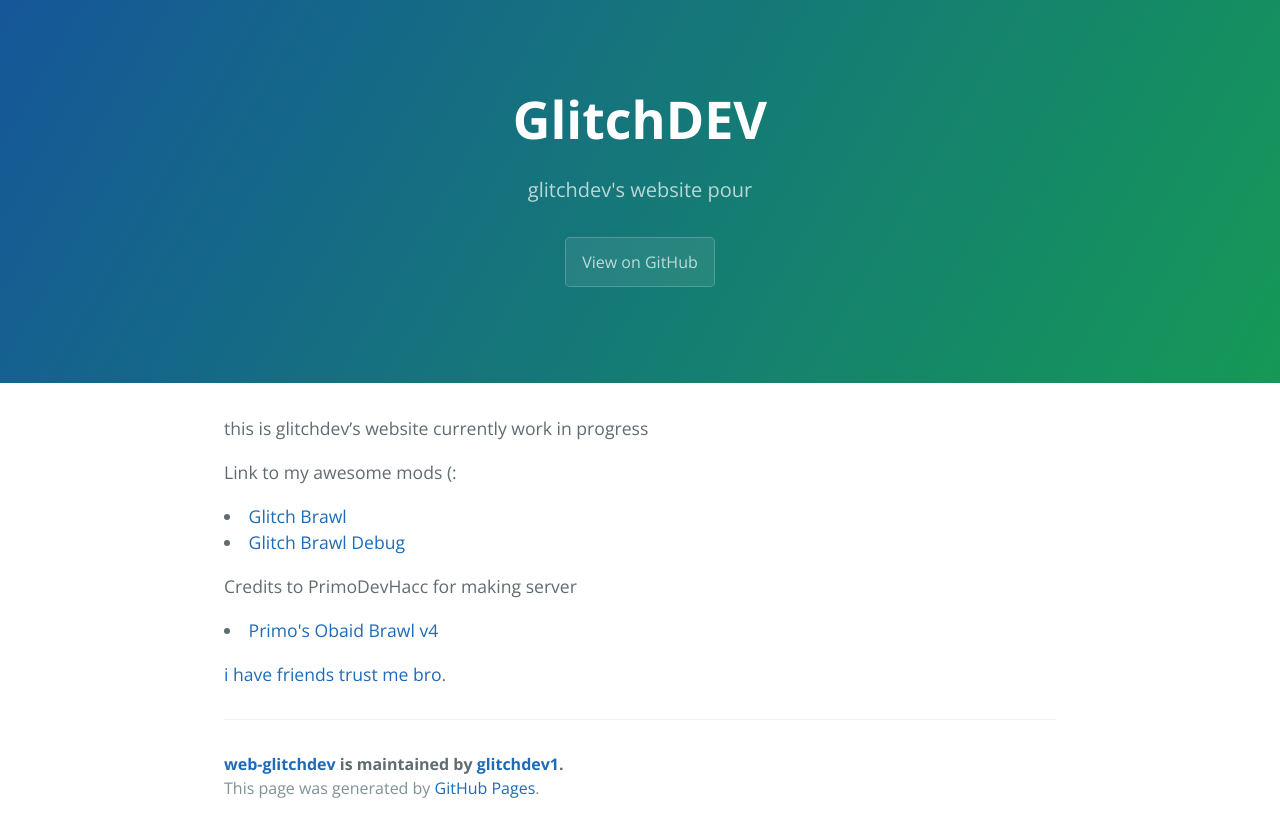
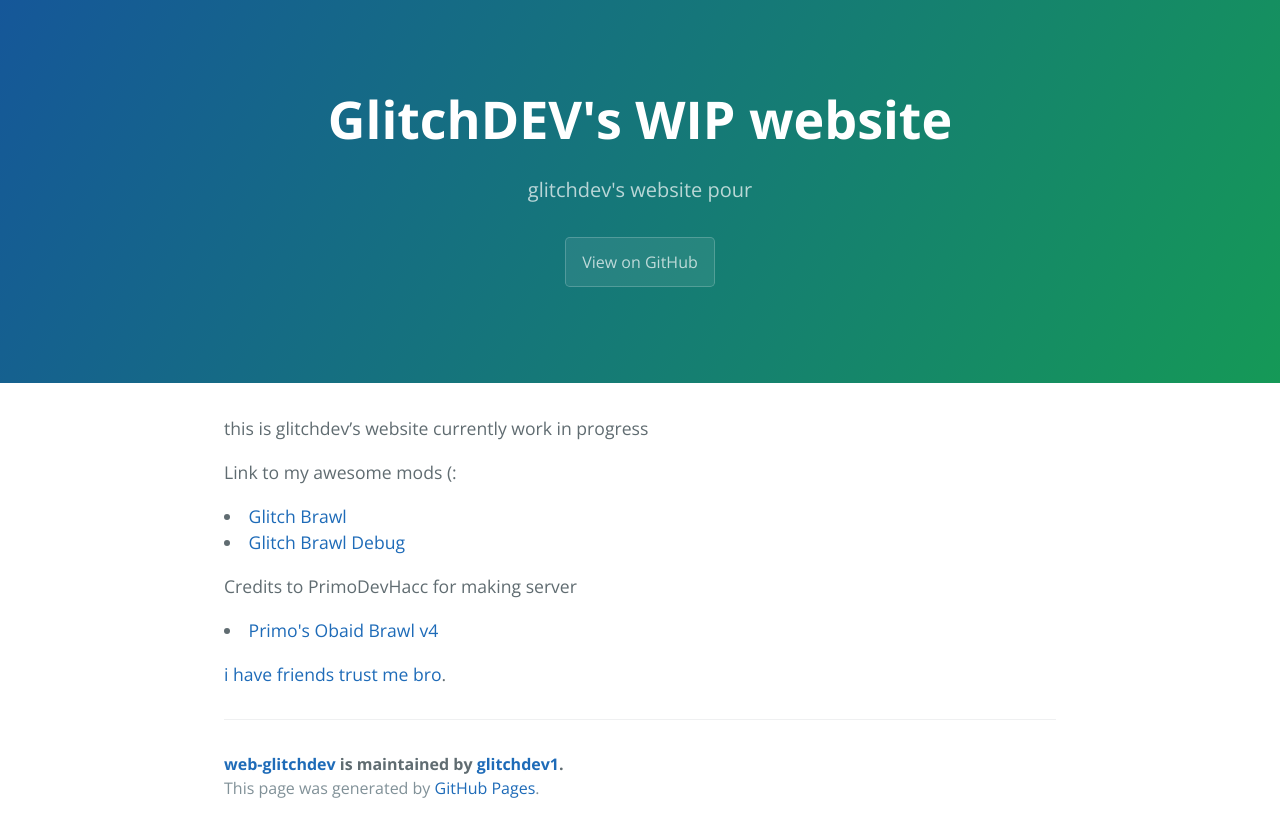
Before and after one commit to glitchdev1/web-glitchdev, a Jekyll site: the page built from index.md, in a window 1280 px wide. Shown: the top 837 px of the page. Built offline with Jekyll 4.4.1, drawn with Linux system fonts in a browser that asks for light colours.

Commit message:
Update _config.yml

```diff
--- a/_config.yml
+++ b/_config.yml
@@ -1,4 +1,4 @@
-title: GlitchDEV
+title: GlitchDEV's WIP website
 description: glitchdev's website pour
 show_downloads: false
 google_analytics:
```
